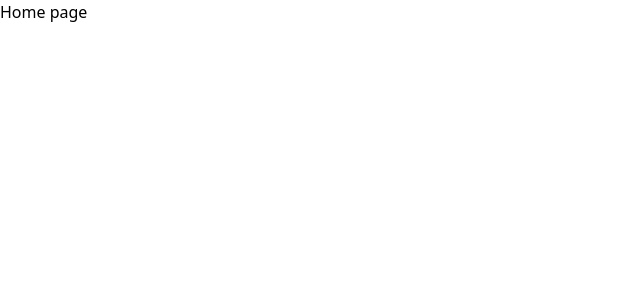
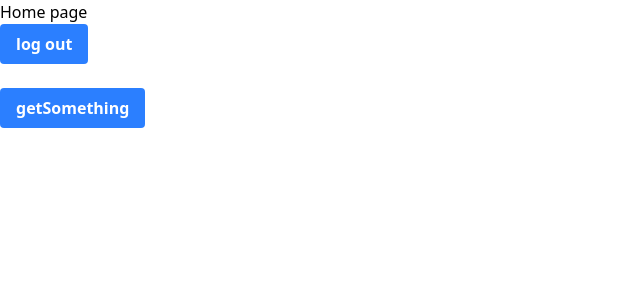
Before and after one commit to BlueAl98/api-react-learn, a React (Vite) app: page /home in a window 1280 px wide. Shown: the top 300 px of the page, without its empty margins (0-640 px from the left). Built offline with nearby package versions, Linux system fonts and the light colour scheme; sample sign-in values are in the browser's storage.

Commit message:
add interceptor token auth

```diff
--- /dev/null
+++ b/src/hooks/useItems.js
@@ -0,0 +1,20 @@
+import { getItems } from "../services/itemService"
+import { useState } from 'react'
+
+
+export function useItems() {
+    const [error, setError] = useState(null)
+
+    const getApiItems = async () => {
+      try {
+        const data = await getItems()
+        return data
+      } catch (err) {
+        setError(err.message)
+        console.log('erro items', err.message)
+        throw err
+      }
+    }
+
+    return { getApiItems, error }
+  }
--- a/src/pages/home/HomePage.jsx
+++ b/src/pages/home/HomePage.jsx
@@ -1,10 +1,35 @@
 import React, { Component } from 'react';
+import { logoutUser } from '../../utils/manageStorage';
+import { useItems } from '../../hooks/useItems';
+
+function HomePage() {
+
+    const { getApiItems, error } = useItems() // ✅ hook at top level
 
 
-function HomePage() {
+    const handleItems = async (e) => {
+        e.preventDefault()
+        try {
+          const data = await getApiItems()
+          console.log('✅ Items:', data)
+        } catch {
+          console.error('❌ Items fail')
+        }
+      }
+
+
     return (
         <div>
             <h1 >Home page</h1>
+            <button onClick={logoutUser} className="bg-blue-500 hover:bg-blue-700 text-white font-bold py-2 px-4 rounded">
+            log out
+          </button>
+          <br />
+          <br />
+          <button onClick={handleItems} className="bg-blue-500 hover:bg-blue-700 text-white font-bold py-2 px-4 rounded">
+            getSomething
+          </button>
+
         </div>
      );
 }
--- a/src/services/api.js
+++ b/src/services/api.js
@@ -1,4 +1,5 @@
 import axios from 'axios'
+import { getToken } from '../utils/manageStorage'
 
 const api = axios.create({
     baseURL: 'http://localhost:8080/api',
@@ -8,4 +9,19 @@ const api = axios.create({
     }
   })
 
+ // Request interceptor: attach token to every request
+api.interceptors.request.use(
+  (config) => {
+    const token = getToken()
+    if (token) {
+      config.headers.Authorization = `Bearer ${token}`
+    }
+    return config
+  },
+  (error) => Promise.reject(error)
+)
+
+
+
+
   export default api
--- /dev/null
+++ b/src/services/itemService.js
@@ -0,0 +1,7 @@
+import api from "./api"
+
+
+export const getItems = async () => {
+    const response = await api.get('/items/test')
+    return response.data
+  }
--- /dev/null
+++ b/src/utils/manageStorage.js
@@ -0,0 +1,7 @@
+export function getToken() {
+    return localStorage.getItem('token')
+  }
+
+  export function logoutUser() {
+    localStorage.removeItem('token')
+  }
```
